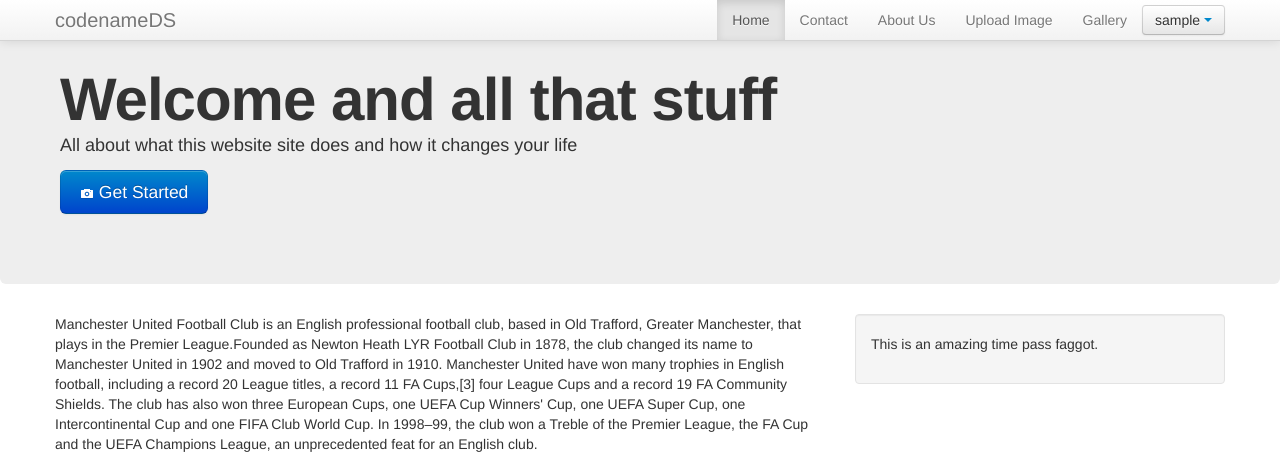
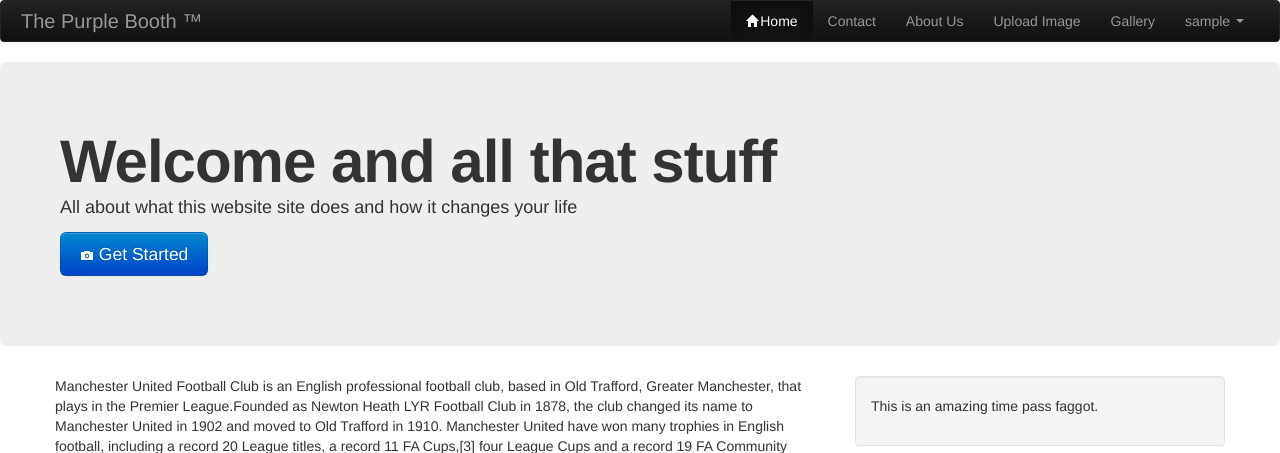
Before and after one commit to ameyakoshti/ThePurplebooth, a PHP site: page /codenameDS/index.php in a window 1280 px wide. Shown: the top 453 px of the page. Run offline with PHP 8.4, Linux system fonts and the light colour scheme; the visitor is signed in with stand-in values (Sample User, id 1).

Commit message:
merged masterpage

```diff
--- a/includes/masterpage.php
+++ b/includes/masterpage.php
@@ -27,58 +27,37 @@
 	})
 </script>
 
-<div class="navbar navbar-fixed-top">
-	<div class="navbar-inner">
+<div class="navbar-wrapper" >
+<div class="navbar navbar-default navbar-inverse" >
+	<div class="navbar-inner" id="navbar">
 		<div class="container">
 			<a class="btn btn-navbar" data-toggle="collapse"
-			data-target=".nav-collapse"> <span class="icon-th-list"></span> </a><a href="/codenameDS/index.php" class="brand">codenameDS</a>
+			data-target=".nav-collapse"> <span class="icon-th-list"></span> </a><a href="/codenameDS/index.php" class="brand">The Purple Booth &#153;</a>
 
 			<div class="nav-collapse collapse">
 				<ul class="nav pull-right" id="codenameDSnavigationbar">
-					<li>
-						<a href="/codenameDS/index.php">Home</a>
-					</li>
-					<li>
-						<a href="/codenameDS/contact.php">Contact</a>
-					</li>
-					<li>
-						<a href="/codenameDS/about_us.php">About Us</a>
-					</li>
-					<li>
-						<a href="/codenameDS/upload_image.php">Upload Image</a>
-					</li>
-					<li>
-						<a href="/codenameDS/gallery.php">Gallery</a>
-					</li>
-					<li>
-						<?php
-
-						if(!isset($_SESSION['codenameDS_user_name'])) {
-							?> <a href="/codenameDS/socialauth/index.php">Login</a>	<?php
-						}
-						else{
-						?>
-						<div class="btn-group">
-							<button type="button" class="btn btn-default dropdown-toggle" data-toggle="dropdown">
-								<?php echo $_SESSION['codenameDS_user_name']; ?>
-								<span class="caret"></span>
-							</button>
-							<ul class="dropdown-menu">
-								<li>
-								</li>
-								<li>
-									<a href="profile.php?username=<?php echo $_SESSION['codenameDS_user_name']; ?>">Profile</a>
-								</li>
-								<li>
-									<a href="/codenameDS/socialauth/index.php?action=logout">Logout</a>
-								</li>
-							</ul>
-						</div>
-						<?php }?>
-					</li>
+					<li><a href="/codenameDS/index.php"><i class="icon-home icon-white"></i>Home</a></li>
+					<li><a href="/codenameDS/contact.php">Contact</a></li>
+					<li><a href="/codenameDS/about_us.php">About Us</a></li>
+					<li><a href="/codenameDS/upload_image.php">Upload Image</a></li>
+					<li><a href="/codenameDS/gallery.php">Gallery</a></li>
+					<li class="dropdown"> <a href="#" class="dropdown-toggle" data-toggle="dropdown"><?php echo $_SESSION['codenameDS_user_name']; ?> <b class="caret"></b></a>
+                    	<ul class="dropdown-menu">
+	                    	<?php
+							if(!isset($_SESSION['codenameDS_user_name'])) {
+							?>
+							<li><a href="/codenameDS/socialauth/index.php">Login</a></li>
+							<?php
+							} else{
+							?>
+                            <li><a href="profile.php">Profile</a></li>
+                            <li><a href="/codenameDS/socialauth/index.php?action=logout">Logout</a></li>
+                            <?php }?>
+                		</ul>
+                	</li>
 				</ul>
 			</div>
-
 		</div>
 	</div>
 </div>
+</div>
```
